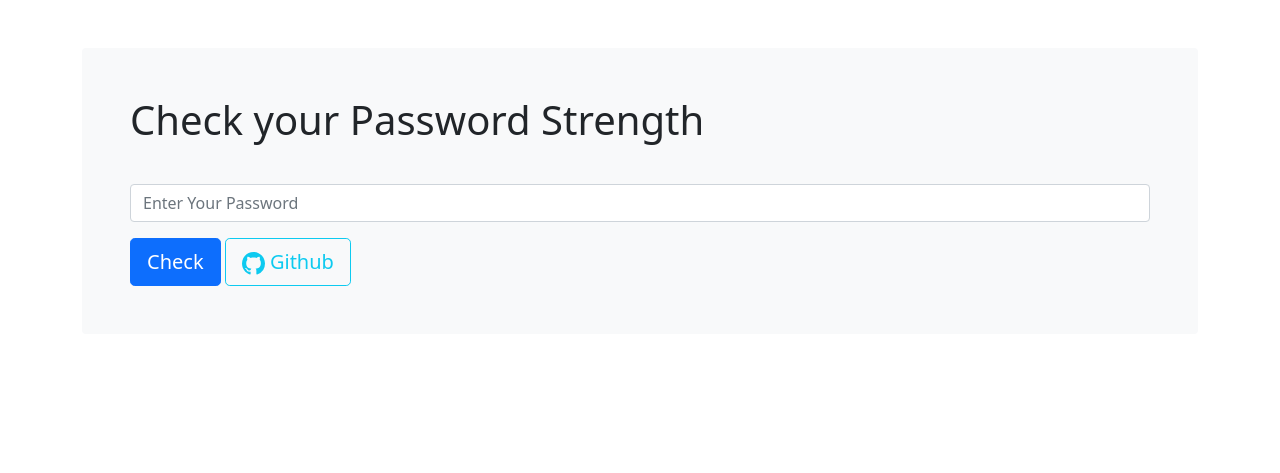
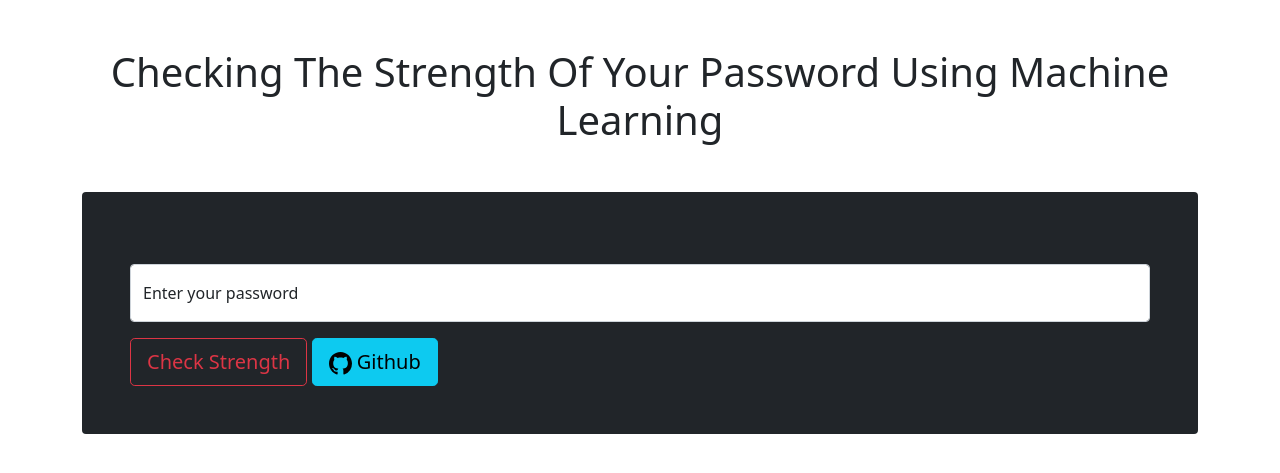
Before and after one commit to arghanath007/PasswordStrengthCheckTest, a Python web app: template server/app/main/templates/app.html in a window 1280 px wide. Shown: the top 473 px of the page. Run offline with Jinja, Linux system fonts and the light colour scheme; the template is opened without the code that fills it, so the values that code supplies are empty.

Commit message:
Updated the styling and coloring

```diff
--- a/server/app/main/templates/app.html
+++ b/server/app/main/templates/app.html
@@ -20,13 +20,13 @@
   </head>
 
   <body data-new-gr-c-s-check-loaded="14.1038.0" data-gr-ext-installed="">
-    <main class="container">
-      <div class="bg-light p-5 rounded mt-5">
+    <div class="container">
+      <h1 class="text-center text-capitalize pt-5">
+        Checking the Strength of your password using Machine Learning
+      </h1>
+      <div class="bg-dark p-5 rounded mt-5">
         <form method="post">
           <div class="mb-3">
-            <label for="password" class="form-label">
-              <h1>Check your Password Strength</h1>
-            </label>
             <div class="mt-4">
               {% if status == 500 %}
               <div class="alert alert-warning" role="alert">
@@ -77,24 +77,28 @@
 
               {% endif %} {% endif %}
             </div>
+            <div class="form-floating form-floating-group flex-grow-1">
               <input
                 type="password"
                 class="form-control"
+                placeholder="Enter Your Password"
                 name="password"
+                aria-describedby="Checking password strength"
                 id="password"
-              placeholder="Enter Your Password"
               />
+              <label for="password">Enter your password</label>
+            </div>
           </div>
           <button
-            class="btn btn-primary btn-lg"
+            class="btn btn-outline-danger btn-lg"
             type="submit"
-            id="button-addon2"
+            id="checkPassword"
           >
-            Check
+            Check Strength
           </button>
           <a
-            class="btn btn-outline-info btn-lg"
-            href="https://github.com/anurajcreator/PasswordStrengthServer"
+            class="btn btn-info btn-lg"
+            href="https://github.com/arghanath007/PasswordStrengthCheckTest"
             target="_blank"
           >
             <svg
@@ -113,7 +117,7 @@
           </a>
         </form>
       </div>
-    </main>
+    </div>
 
     <!-- Optional JavaScript; choose one of the two! -->
 
--- a/website/index.html
+++ b/website/index.html
@@ -30,7 +30,7 @@
               aria-describedby="Checking password strength"
               id="password"
             />
-            <label for="password">Enter your password</label>
+
           </div>
           <button class="btn btn-outline-danger" type="submit" id="checkPassword">
         Check Strength
```
Lines whose indentation alone changed are shown as unchanged.
